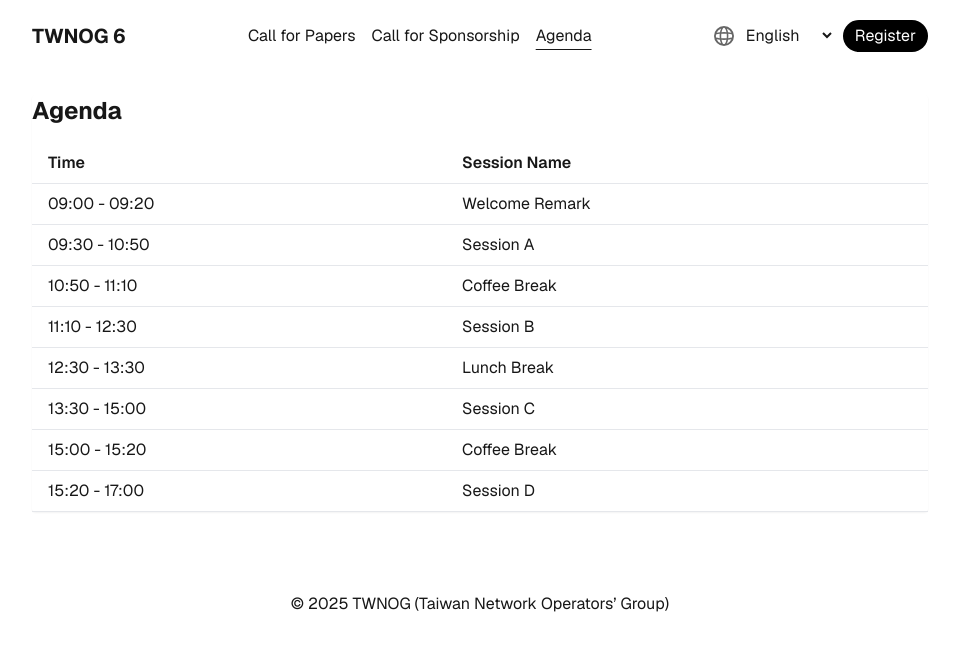
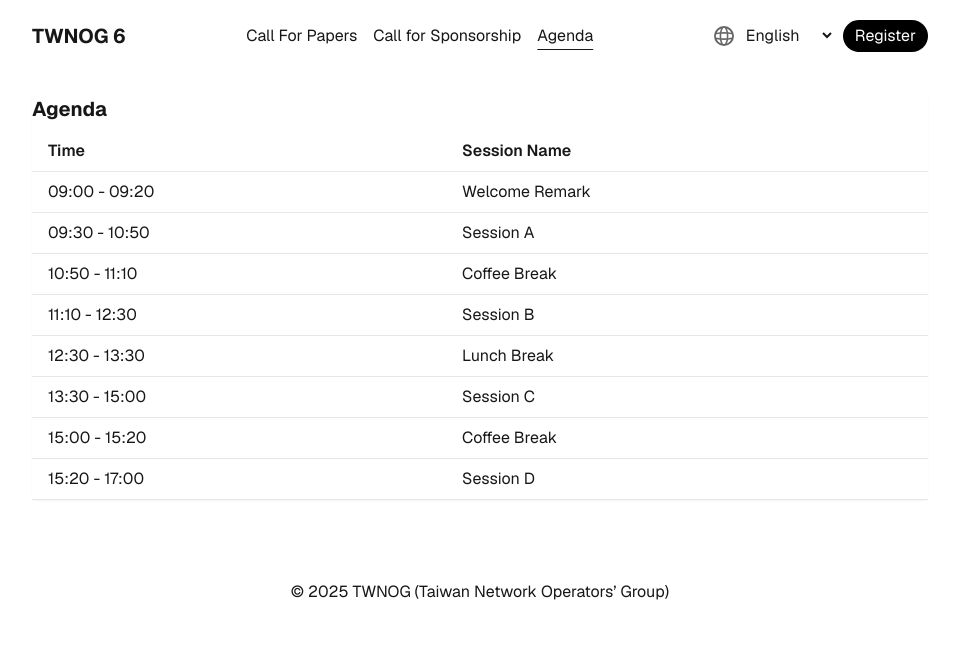
Before and after one commit to TWNOG/TWNOG6.0-2025, a Next.js app: page /agenda in a window 1280 px wide. Shown: the top 650 px of the page, without its empty margins (160-1119 px from the left). Built offline with nearby package versions, Linux system fonts and the light colour scheme.

Commit message:
update: change page title heading to h2 for consistency, update localization strings for clarity

```diff
--- a/app/agenda/page.tsx
+++ b/app/agenda/page.tsx
@@ -9,7 +9,7 @@ export default function AgendaPage() {
     return (
       <div className="p-6 pb-20">
         <section className="max-w-4xl mx-auto rounded shadow-sm">
-          <h1 className="text-2xl font-bold mb-4">{t("pageTitle")}</h1>
+          <h2 className="text-xl font-bold mb-2">{t("pageTitle")}</h2>
           <table className="w-full border-collapse">
             <thead>
               <tr className="border-b">
--- a/public/locales/en/index.json
+++ b/public/locales/en/index.json
@@ -2,7 +2,7 @@
     "content": "The 6th Taiwan Network Operations Forum will be held on April 18, 2025, at the International Conference Center of National Taiwan University Hospital.",
     "menu": {
       "sponsorship": "Call for Sponsorship",
-      "paper": "Call for Papers",
+      "paper": "Call For Papers",
       "agenda": "Agenda",
       "register": "Register"
     },
--- a/public/locales/zh-Hant/agenda.json
+++ b/public/locales/zh-Hant/agenda.json
@@ -1,5 +1,5 @@
 {
-    "pageTitle": "議程",
+    "pageTitle": "活動議程",
     "sessions": {
       "time": "時間",
       "name": "議程名稱"
--- a/public/locales/zh-Hant/cfp.json
+++ b/public/locales/zh-Hant/cfp.json
@@ -1,5 +1,5 @@
 {
-  "callForPapersTitle": "徵求稿件",
+  "callForPapersTitle": "徵稿資訊",
   "callForPapersDescription": "TWNOG 6 議程組現正徵求投稿，歡迎在第六屆台灣網路維運論壇分享相關議題。請透過 APNIC Paper Submission System 提交稿件：https://submission.apnic.net/user/login.php?event=213",
   "conferenceMilestonesTitle": "論壇相關時程",
   "conferenceMilestones": {
```
